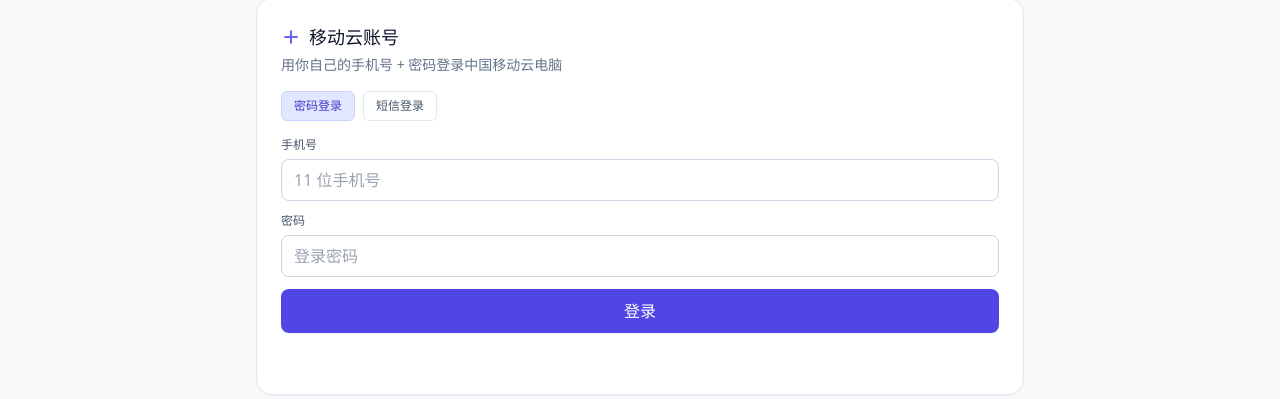
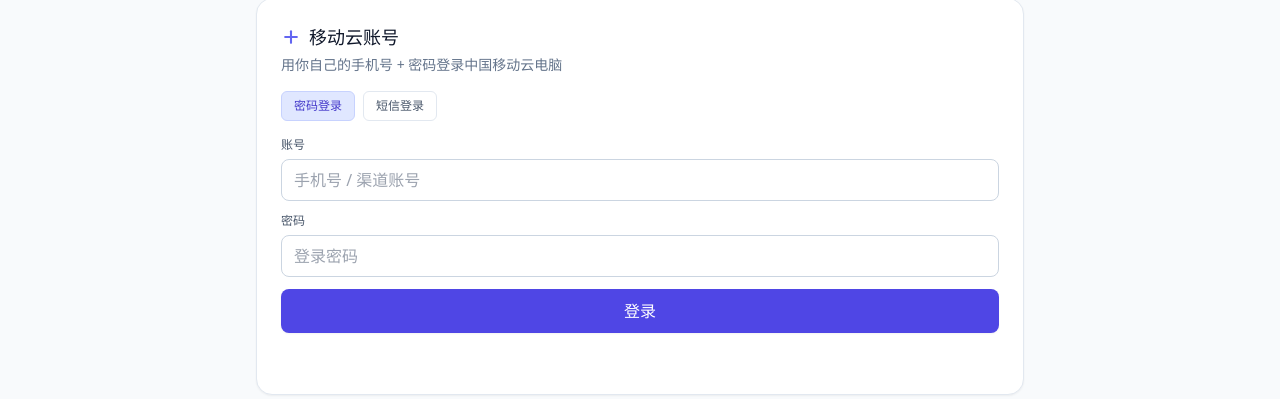
Before and after one commit to hor1zon777/PCAS-Keepalive, a FastAPI app: template pcas_keepalive/templates/login.html in a window 1280 px wide. Shown: the part 95-494 px from the top of the page. Run offline with FastAPI, Linux system fonts and the light colour scheme; the template is opened without the code that fills it, so the values that code supplies are empty; some libraries are stand-ins or nearby versions.

Commit message:
feat(login): 密码登录账号支持非手机号格式（如渠道账号）
部分渠道通过非手机号格式账号登录，原 11 位数字校验把这类账号挡在外面。

变更：
- 密码登录表单 input 去掉 maxlength=11，placeholder 改为「手机号 / 渠道账号」，
  label 改为「账号」
- /api/login 后端去掉 isdigit + len==11 校验，仅去空白判断非空
- 短信登录路径保留 11 位手机号校验（短信只能发到手机号）
- 短信表单前端正则改 /^\d{11}$/ 报错文案更清楚

```diff
--- a/pcas_keepalive/main.py
+++ b/pcas_keepalive/main.py
@@ -360,8 +360,10 @@
     password: str = Form(...),
     admin_id: int = Depends(require_admin),
 ):
-    if not mobile.isdigit() or len(mobile) != 11:
-        raise HTTPException(400, "手机号格式不对")
+    # 密码登录支持手机号 / 渠道账号，仅去空白
+    mobile = mobile.strip()
+    if not mobile:
+        raise HTTPException(400, "账号不能为空")
 
     existing = db.get_account_by_mobile(mobile)
     device_id = existing["device_id"] if existing else str(uuid.uuid4())
--- a/pcas_keepalive/templates/login.html
+++ b/pcas_keepalive/templates/login.html
@@ -58,8 +58,8 @@
 
     <form id="form-pwd" class="space-y-3">
       <div>
-        <label class="text-xs font-medium text-slate-600 mb-1.5 block">手机号</label>
-        <input name="mobile" type="text" placeholder="11 位手机号" maxlength="11" required
+        <label class="text-xs font-medium text-slate-600 mb-1.5 block">账号</label>
+        <input name="mobile" type="text" placeholder="手机号 / 渠道账号" required
                class="w-full px-3 py-2 rounded-lg bg-white border border-slate-300 focus:border-indigo-500 focus:ring-2 focus:ring-indigo-100 outline-none transition">
       </div>
       <div>
@@ -77,7 +77,7 @@
       <div>
         <label class="text-xs font-medium text-slate-600 mb-1.5 block">手机号</label>
         <div class="flex gap-2">
-          <input name="mobile" type="text" placeholder="11 位手机号" maxlength="11" required
+          <input name="mobile" type="text" placeholder="11 位手机号" inputmode="numeric" required
                  class="flex-1 px-3 py-2 rounded-lg bg-white border border-slate-300 focus:border-indigo-500 focus:ring-2 focus:ring-indigo-100 outline-none transition">
           <button type="button" onclick="sendSms()" id="btn-send-sms"
                   class="px-3 py-2 rounded-lg bg-white border border-slate-300 hover:bg-slate-50 text-slate-700 text-sm transition">
@@ -197,8 +197,9 @@
 
 async function sendSms() {
   const btn = document.getElementById('btn-send-sms');
-  const mobile = document.querySelector('#form-sms input[name=mobile]').value;
-  if (mobile.length !== 11) { setMsg('请填正确手机号', true); return; }
+  const mobile = document.querySelector('#form-sms input[name=mobile]').value.trim();
+  // 短信登录服务端必须 11 位手机号；密码登录的渠道账号走另一表单
+  if (!/^\d{11}$/.test(mobile)) { setMsg('请填正确的 11 位手机号', true); return; }
   btn.disabled = true;
   const fd = new FormData(); fd.set('mobile', mobile);
   const r = await fetch('/api/sms', { method: 'POST', body: fd });
```
